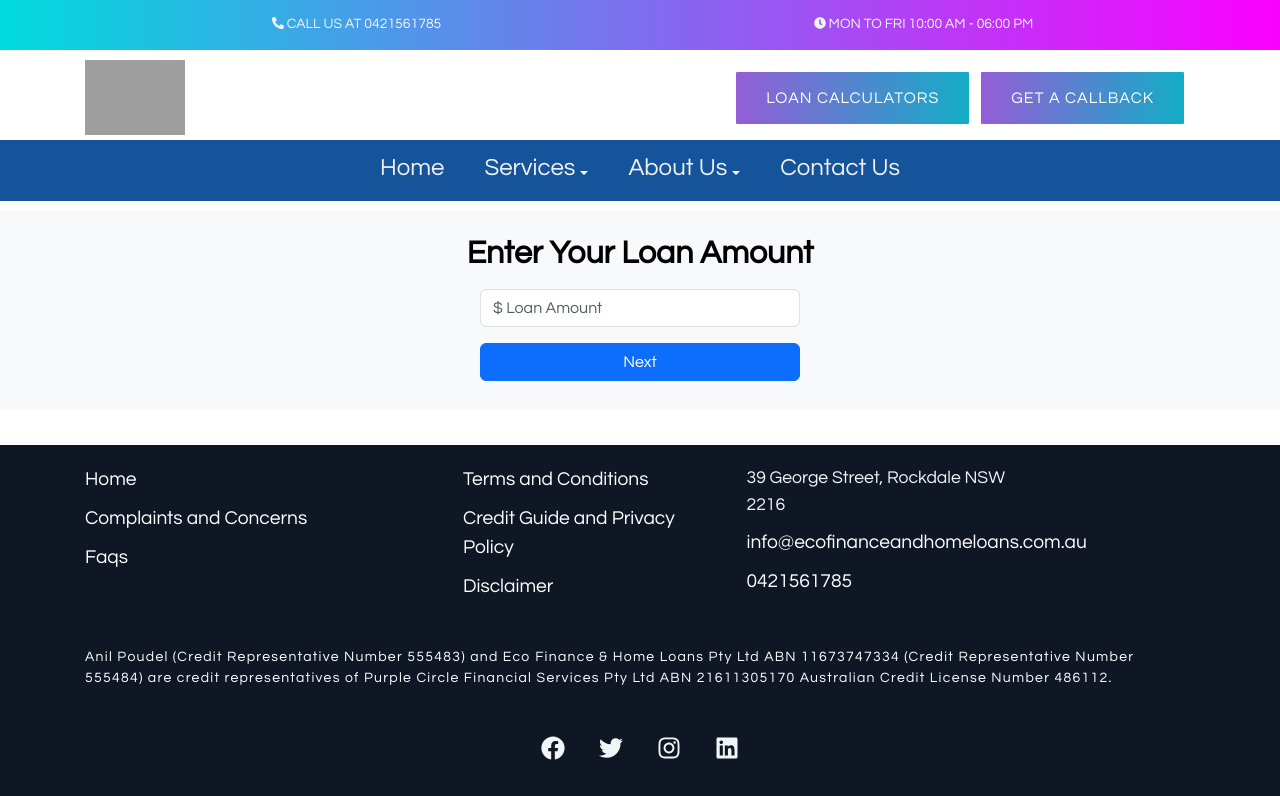
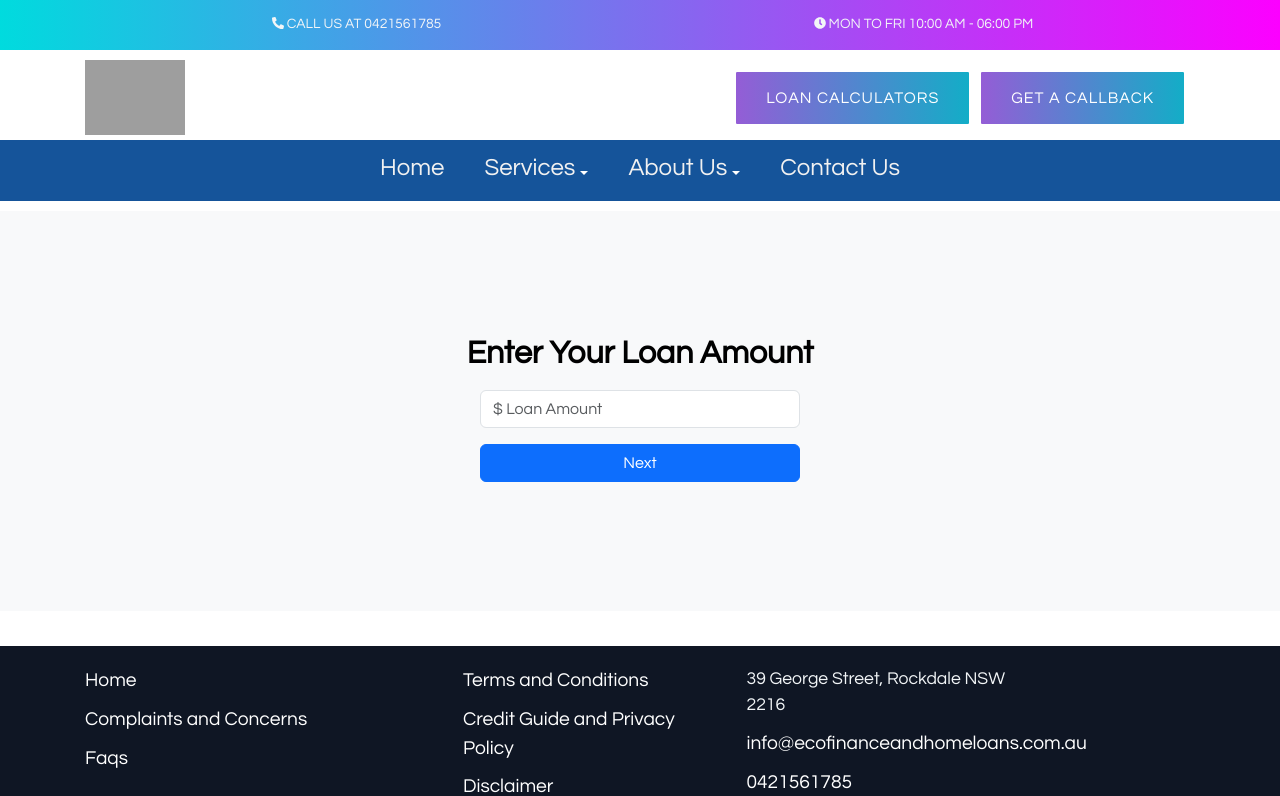
Before and after one commit to manutdmohit/eco-finance, a Next.js app: page /refinance/loan-amount in a window 1280 px wide. Shown: the top 796 px of the page. Built offline with nearby package versions, Linux system fonts and the light colour scheme; grey boxes are pictures that could not be loaded.

Commit message:
Add height to the container

```diff
--- a/app/refinance/loan-amount/LoanAmount.css
+++ b/app/refinance/loan-amount/LoanAmount.css
@@ -1,3 +1,9 @@
+.loan-amount-container {
+  height: 50vh;
+  display: flex;
+  align-items: center;
+}
+
 .loan-amount-placeholder {
   width: 50vw !important;
   margin: auto;
--- a/app/refinance/loan-amount/page.tsx
+++ b/app/refinance/loan-amount/page.tsx
@@ -50,7 +50,10 @@ const SearchParamsProvider = () => {
 
   return (
     <>
-      <form className="bg-light py-4 px-3 px-md-5" onSubmit={handleSubmit}>
+      <form
+        className="bg-light py-4 px-3 px-md-5 loan-amount-container"
+        onSubmit={handleSubmit}
+      >
         <div className="container">
           <div className="text-center mb-3">
             <h2 className="fw-bold text-black">Enter Your Loan Amount</h2>
```
